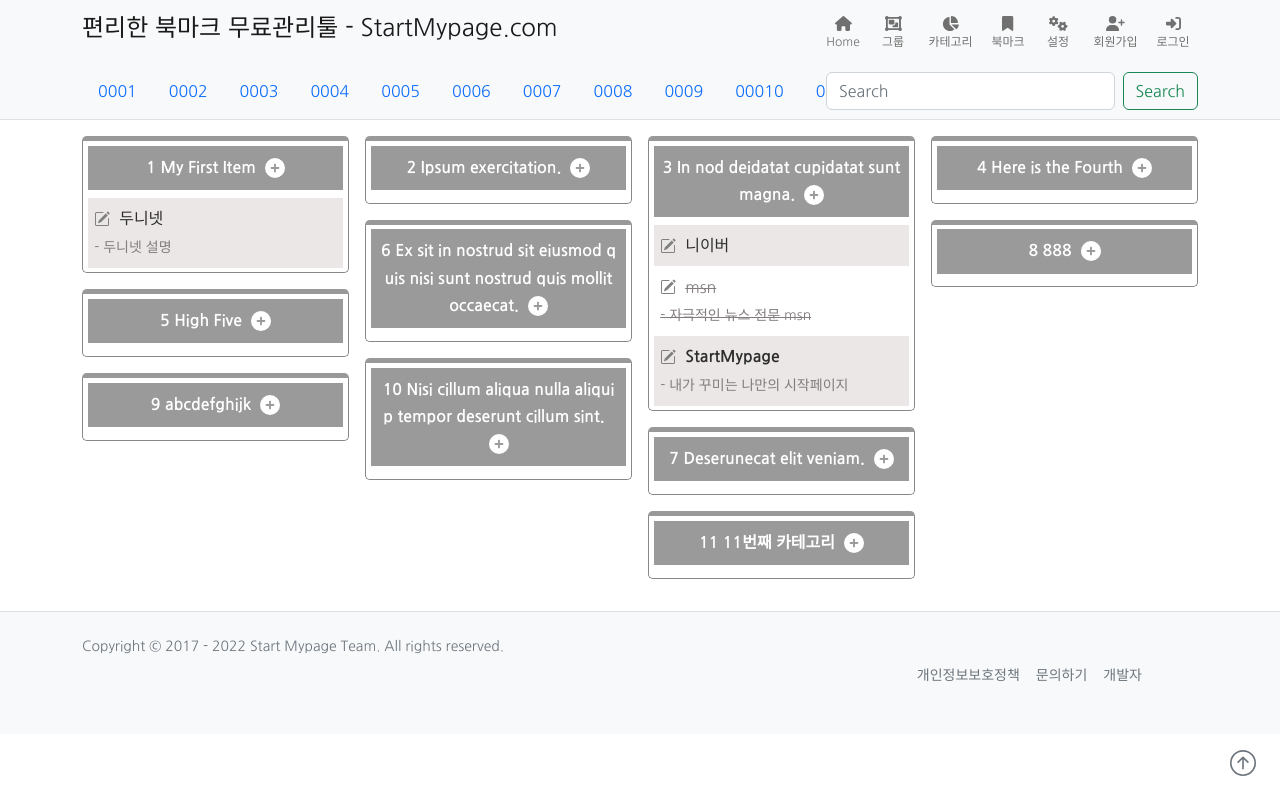
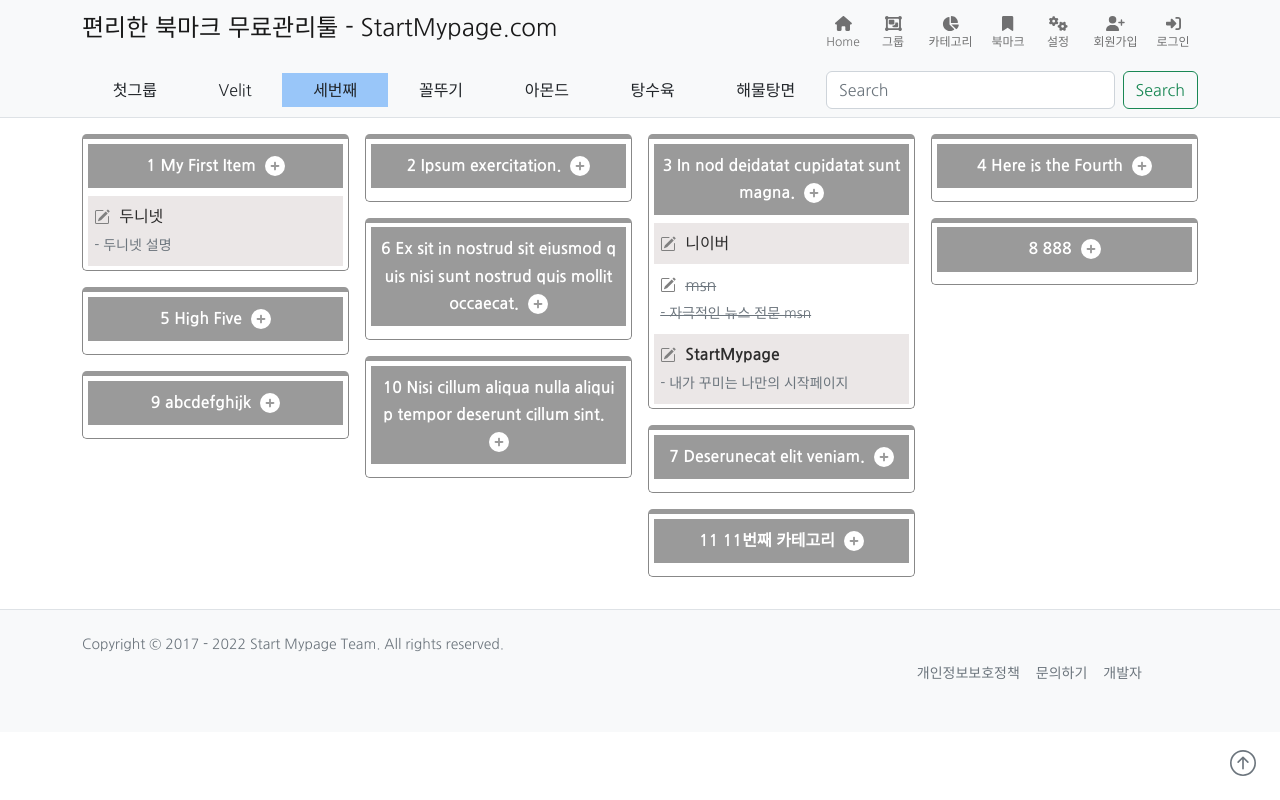
Before and after one commit to doonee/start-mypage-v2, a React (Create React App) app: page /shareBookmarks/1 in a window 1280 px wide. Built offline with nearby package versions, Linux system fonts and the light colour scheme.

Commit message:
changed bookmark page redirect to spa event

```diff
--- a/src/App.js
+++ b/src/App.js
@@ -2,7 +2,7 @@ import "bootstrap/dist/css/bootstrap.min.css";
 import "./css/main.css";
 import React from "react";
 import TopMenus from "./components/TopMenus";
-import GroupLinks from "./components/GroupLinks";
+import TopGroupLinks from "./components/TopGroupLinks";
 import Footer from "./components/Footer";
 import GoToTopIcon from "./components/GoToTopIcon";
 import { Outlet, Routes, Route } from "react-router-dom";
@@ -34,7 +34,7 @@ const Layout = () => {
   return (
     <div className="App">
       <TopMenus curPath={curPath} />
-      <GroupLinks curPath={curPath} />
+      <TopGroupLinks />
       <Outlet />
       <Footer />
       <GoToTopIcon />
@@ -49,7 +49,7 @@ function App() {
         <Route path="/" element={<Layout />}>
           <Route index element={<MainPage />} />
           <Route path="groups" element={<GroupsPage />} />
-          <Route path="mybookmarks/:groupId" element={<MyBookmarks />} />
+          <Route path="mybookmarks" element={<MyBookmarks />} />
           <Route path="shareBookmarks/:groupId" element={<MyBookmarks />} />
           <Route path="categories/:groudId" element={<CategoriesPage />} />
           <Route
--- a/src/components/GroupLinks.js
+++ /dev/null
@@ -1,144 +0,0 @@
-import React from "react";
-// import { useLocation } from "react-router-dom";
-
-const GroupLinks = ({ curPath }) => {
-  setTimeout(() => {
-    const menuLinks = document.querySelectorAll("#ul-group a.nav-link");
-    menuLinks.forEach((link) => {
-      link.classList.remove("active");
-      if (curPath === link.getAttribute("href")) link.classList.add("active");
-    });
-  }, 0);
-
-  return (
-    <header
-      className="container-fluid sticky-top border-bottom bg-light"
-      id="group-link">
-      <nav className="container-xl navbar navbar-expand-xl">
-        <div className="container-fluid navbar-expand">
-          <ul
-            className="nav nav-pills nav-fill text-nowrap flex-nowrap col-md-7 col-lg-8 list-group list-group-horizontal overflow-auto"
-            id="ul-group">
-            <li className="nav-item">
-              <a href="/mybookmarks/7890" className="nav-link">
-                0001
-              </a>
-            </li>
-            <li className="nav-item">
-              <a href="/mybookmarks/1234" className="nav-link">
-                0002
-              </a>
-            </li>
-            <li className="nav-item">
-              <a href="/mybookmarks/5678" className="nav-link">
-                0003
-              </a>
-            </li>
-            <li className="nav-item">
-              <a href="/mybookmarks/7890" className="nav-link">
-                0004
-              </a>
-            </li>
-            <li className="nav-item">
-              <a href="/mybookmarks/7890" className="nav-link">
-                0005
-              </a>
-            </li>
-            <li className="nav-item">
-              <a href="/mybookmarks/7890" className="nav-link">
-                0006
-              </a>
-            </li>
-            <li className="nav-item">
-              <a href="/mybookmarks/7890" className="nav-link">
-                0007
-              </a>
-            </li>
-            <li className="nav-item">
-              <a href="/mybookmarks/7890" className="nav-link">
-                0008
-              </a>
-            </li>
-            <li className="nav-item">
-              <a href="/mybookmarks/7890" className="nav-link">
-                0009
-              </a>
-            </li>
-            <li className="nav-item">
-              <a href="/mybookmarks/7890" className="nav-link">
-                00010
-              </a>
-            </li>
-            <li className="nav-item">
-              <a href="/mybookmarks/7890" className="nav-link">
-                00011
-              </a>
-            </li>
-            <li className="nav-item">
-              <a href="/mybookmarks/7890" className="nav-link">
-                00012
-              </a>
-            </li>
-            <li className="nav-item">
-              <a href="/mybookmarks/7890" className="nav-link">
-                00013
-              </a>
-            </li>
-            <li className="nav-item">
-              <a href="/mybookmarks/7890" className="nav-link">
-                00014
-              </a>
-            </li>
-            <li className="nav-item">
-              <a href="/mybookmarks/7890" className="nav-link">
-                00015
-              </a>
-            </li>
-            <li className="nav-item">
-              <a href="/mybookmarks/7890" className="nav-link">
-                00016
-              </a>
-            </li>
-            <li className="nav-item">
-              <a href="/mybookmarks/7890" className="nav-link">
-                00017
-              </a>
-            </li>
-            <li className="nav-item">
-              <a href="/mybookmarks/7890" className="nav-link">
-                00018
-              </a>
-            </li>
-            <li className="nav-item">
-              <a href="/mybookmarks/7890" className="nav-link">
-                00019
-              </a>
-            </li>
-            <li className="nav-item">
-              <a href="/mybookmarks/7890" className="nav-link">
-                00020
-              </a>
-            </li>
-          </ul>
-          <div
-            className="collapse navbar-collapse col-md-4 col-lg-3 pt-3 pt-md-0 overflow-hidden"
-            id="navbarText">
-            <form className="d-flex ms-auto" role="search">
-              <input
-                className="form-control me-2"
-                type="search"
-                placeholder="Search"
-                aria-label="Search"
-              />
-              <button className="btn btn-outline-success" type="submit">
-                Search
-              </button>
-            </form>
-          </div>
-        </div>
-      </nav>
-    </header>
-  );
-};
-
-export default GroupLinks;
--- a/src/components/MyBookmarks.js
+++ b/src/components/MyBookmarks.js
@@ -33,11 +33,11 @@ const MyBookmarks = () => {
   };
 
   // 모듈 형태로 넣으면 정렬이 비정상적으로 되서 변수 활용함!
-  const Bookmarks = MyBookmarksData.map(function (item) {
+  const Bookmarks = MyBookmarksData.map(function (items) {
     return (
-      <div key={item.categoryNo}>
-        <MyBookmarksCategoryTitle item={item} showBookmarkModal={showBookmarkModal} />
-        <MyBookmarksByCategory bookmarks={item.bookmarks} showBookmarkModal={showBookmarkModal} />
+      <div key={items.categoryNo}>
+        <MyBookmarksCategoryTitle item={items} showBookmarkModal={showBookmarkModal} />
+        <MyBookmarksByCategory bookmarks={items.bookmarks} showBookmarkModal={showBookmarkModal} />
       </div>
     );
   });
--- /dev/null
+++ b/src/components/TopGroupLinks.js
@@ -0,0 +1,70 @@
+import React from "react";
+import TopGroupLinksData from './TopGroupLinksData.json';
+
+const TopGroupLinks = () => {
+  // setTimeout(() => {
+  //   const menuLinks = document.querySelectorAll("#ul-group a.nav-link");
+  //   menuLinks.forEach((link) => {
+  //     link.classList.remove("active");
+  //     if (curPath === link.getAttribute("href")) link.classList.add("active");
+  //   });
+  // }, 0);
+
+  // 시작페이지로 설정 된 그룹 가져와야 함!
+  const [startGroup, setStartGroup] = React.useState(() => {
+    return 3;
+  });
+
+  const handleGrouplinkClick = (e) => {
+    e.preventDefault();
+    const selectedGroup = e.target.getAttribute('data-id');
+    console.log(selectedGroup);
+    // 선택 된 그룹의 북마크 리스트 가져와야 함!
+    setStartGroup(selectedGroup);
+    selectedGroup.style.fontWeight = "bold";
+  }
+
+  // 그룹리스트 출력
+  const groupMenus = TopGroupLinksData.map((item) => {
+    // eslint-disable-next-line eqeqeq
+    const isActive = item.groupNo == startGroup;
+    return (
+      <li key={item.groupNo} className={isActive ? "nav-item active" : "nav-item"} onClick={handleGrouplinkClick} data-id={item.groupNo}>
+        {item.groupName}
+      </li>
+    )
+  });
+
+  return (
+    <header
+      className="container-fluid sticky-top border-bottom bg-light"
+      id="group-link">
+      <nav className="container-xl navbar navbar-expand-xl">
+        <div className="container-fluid navbar-expand">
+          <ul
+            className="nav nav-pills nav-fill text-nowrap flex-nowrap col-md-7 col-lg-8 list-group list-group-horizontal overflow-auto"
+            id="ul-group">
+            {groupMenus}
+          </ul>
+          <div
+            className="collapse navbar-collapse col-md-4 col-lg-3 pt-3 pt-md-0 overflow-hidden"
+            id="navbarText">
+            <form className="d-flex ms-auto" role="search">
+              <input
+                className="form-control me-2"
+                type="search"
+                placeholder="Search"
+                aria-label="Search"
+              />
+              <button className="btn btn-outline-success" type="submit">
+                Search
+              </button>
+            </form>
+          </div>
+        </div>
+      </nav>
+    </header>
+  );
+};
+
+export default TopGroupLinks;
--- /dev/null
+++ b/src/components/TopGroupLinksData.json
@@ -0,0 +1,30 @@
+[
+  {
+    "groupNo": 1,
+    "groupName": "첫그룹"
+  },
+  {
+    "groupNo": 2,
+    "groupName": "Velit"
+  },
+  {
+    "groupNo": 3,
+    "groupName": "세번째"
+  },
+  {
+    "groupNo": 4,
+    "groupName": "꼴뚜기"
+  },
+  {
+    "groupNo": 5,
+    "groupName": "아몬드"
+  },
+  {
+    "groupNo": 6,
+    "groupName": "탕수육"
+  },
+  {
+    "groupNo": 7,
+    "groupName": "해물탕면"
+  }
+]
--- a/src/css/_header.scss
+++ b/src/css/_header.scss
@@ -18,5 +18,16 @@ header {
         }
       }
     }
+    .container-fluid {
+      ul.nav {
+        li.nav-item {
+          cursor: pointer;
+          padding: 0.3rem;
+        }
+        li.active {
+          background-color: rgb(153, 198, 249);
+        }
+      }
+    }
   }
 }
--- a/src/css/main.css
+++ b/src/css/main.css
@@ -78,6 +78,13 @@ header .navbar .navbar-nav .nav-item .nav-link > p {
   padding: 0;
   margin: 0;
 }
+header .navbar .container-fluid ul.nav li.nav-item {
+  cursor: pointer;
+  padding: 0.3rem;
+}
+header .navbar .container-fluid ul.nav li.active {
+  background-color: rgb(153, 198, 249);
+}
 
 #root > div > section {
   padding-top: 2rem;
@@ -89,8 +96,7 @@ header .navbar .navbar-nav .nav-item .nav-link > p {
   text-align: center;
 }
 
-.my-masonry-grid {
-  /* Not needed if autoprefixing */ /* Not needed if autoprefixing */
+.my-masonry-grid { /* Not needed if autoprefixing */ /* Not needed if autoprefixing */
   display: flex;
   margin-left: -1rem; /* gutter size offset, gutter size와 반대로 일치해야함! */
   width: auto;
@@ -142,7 +148,7 @@ header .navbar .navbar-nav .nav-item .nav-link > p {
 .my-masonry-grid_column div p a del,
 .my-masonry-grid_column div p a small {
   --bs-text-opacity: 1;
-  color: #837c7f !important;
+  color: #6c757d !important;
 }
 .my-masonry-grid_column div p a:hover {
   color: gray;
@@ -157,4 +163,4 @@ header .navbar .navbar-nav .nav-item .nav-link > p {
 }
 .my-masonry-grid_column div > p:nth-child(even) {
   background-color: rgba(215, 208, 208, 0.5);
-} /*# sourceMappingURL=main.css.map */
+}/*# sourceMappingURL=main.css.map */
```
Also changed, not shown: 1 other file (tests, documents, lock files or other folders).
